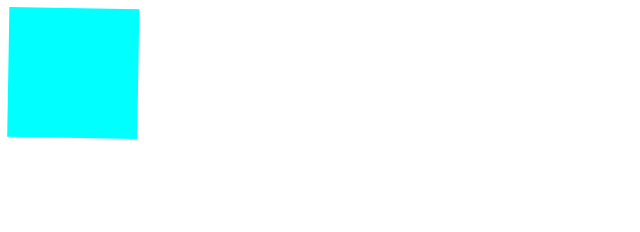
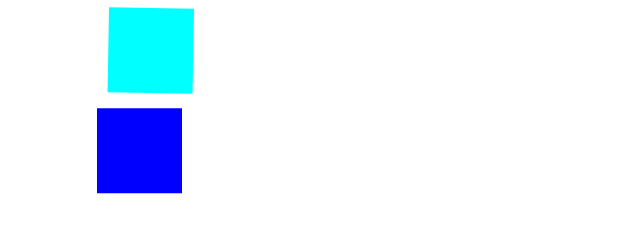
Before and after one commit to Pranay0302/playing-with-animejs, a website: page src/index.html in a window 1280 px wide. Shown: the whole page, without its empty margins (0-640 px from the left). Drawn offline with nearby package versions, Linux system fonts and the light colour scheme.

Commit message:
added y component

```diff
--- a/src/index.html
+++ b/src/index.html
@@ -11,6 +11,7 @@
 
 <body>
     <div class="box small"></div>
+    <div class="box small2"></div>
 
     <!-- having trouble with the npm package, so i used the cdn one -->
     <script src="https://cdn.jsdelivr.net/npm/animejs@3.2.0/lib/anime.min.js"></script>
--- a/src/index.js
+++ b/src/index.js
@@ -3,9 +3,7 @@ console.log("checking..")
 
 anime({
     targets: 'div.box.small',
-    translateX: [
-        { value: 500, duration: 2000 }
-    ],
+    translateX: [100, 600],
     rotate: {
         value: 360,
         duration: 1000,
@@ -16,5 +14,22 @@ anime({
     easing: 'easeInOutQuad',
     direction: 'alternate',
     endDelay: 500,
+    duration: 2000,
     loop: true
 })
+
+anime({
+    targets: 'div.small2',
+    translateY: [100, 500],
+    rotate: {
+        value: '*=5.4',
+        duration: 500,
+        easing: 'easeInOutSine'
+    },
+    borderRadius: ['0%', '50%'],
+    direction: 'alternate',
+    endDelay: 500,
+    easing: 'easeInOutQuad',
+    duration: 2000,
+    loop: true
+})
--- a/src/style.css
+++ b/src/style.css
@@ -1,7 +1,7 @@
 .box {
-    padding: 50px;
-    height: 30px;
-    width: 30px;
+    padding: 30px;
+    height: 25px;
+    width: 25px;
     display: inline-block;
     position: relative;
 }
@@ -9,3 +9,7 @@
 .small {
     background-color: cyan;
 }
+
+.small2 {
+    background-color: blue;
+}
```
